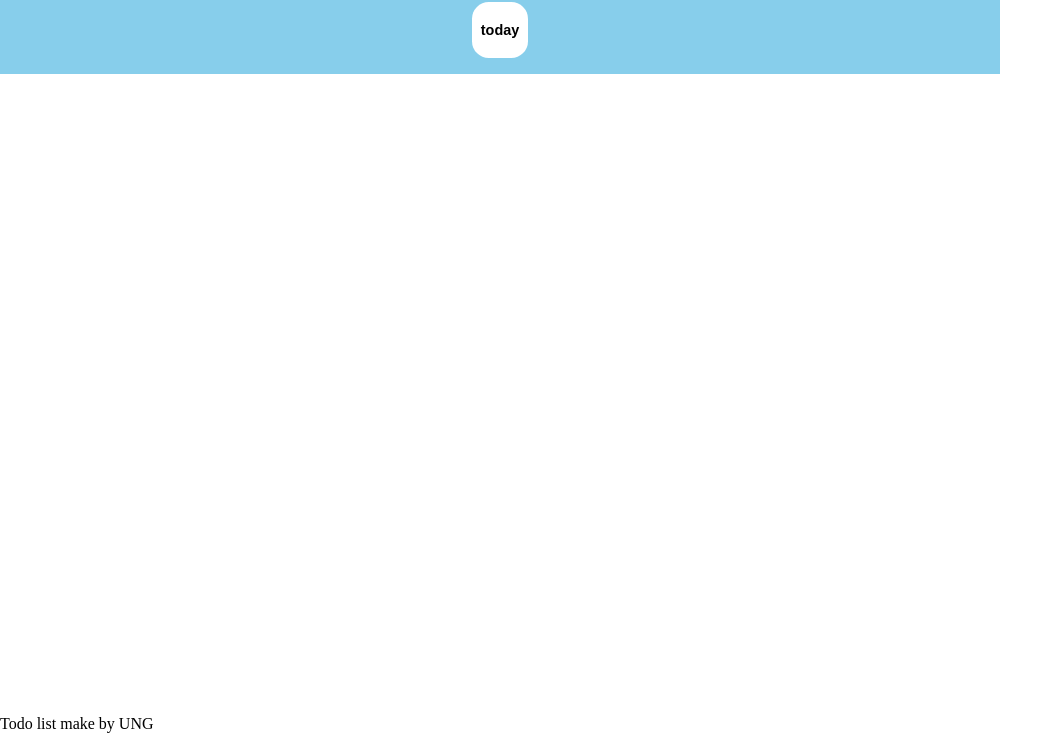
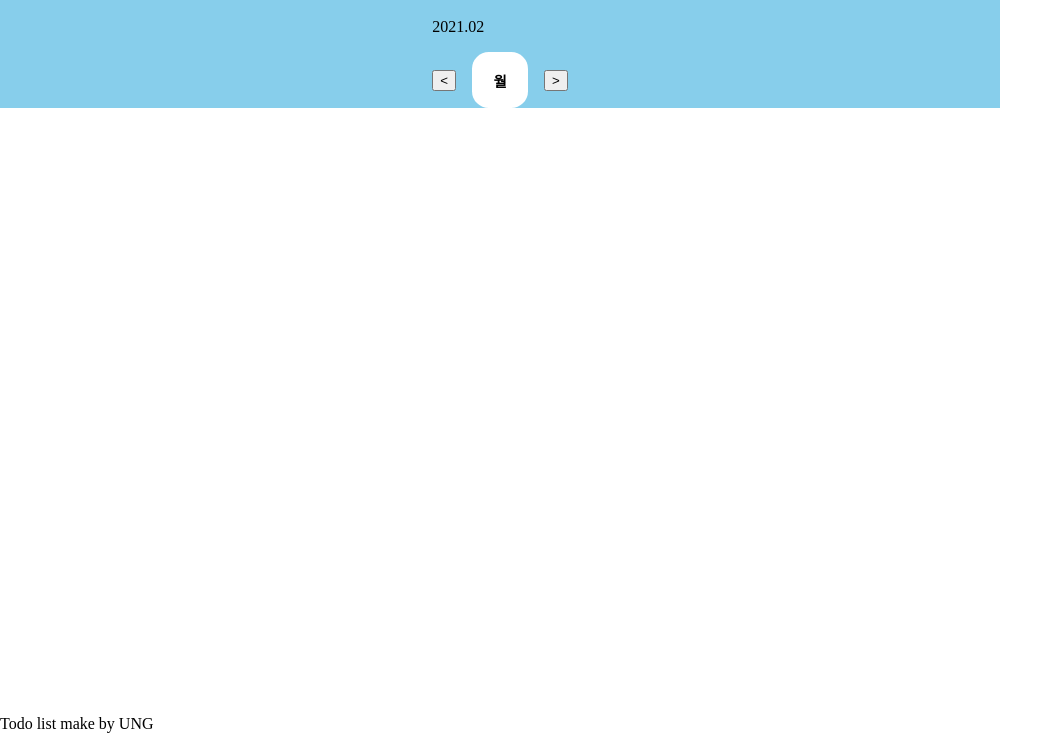
Before and after one commit to justdotiung/tstodolist, a website with bundled scripts: page index.html in a window 1280 px wide. Shown: the part 51-800 px from the top of the page, without its empty margins (0-1063 px from the left). Built offline with nearby package versions, Linux system fonts and the light colour scheme.

Commit message:
Weekly 단위 program 생성

```diff
--- a/src/app.ts
+++ b/src/app.ts
@@ -6,13 +6,23 @@ import { Header } from './components/header/header.js';
 import { ListItem } from './components/header/headerItem.js';
 import { HeaderList } from './components/header/headerList.js';
 import { HeadPopup } from './components/popup/headPopup.js';
+import DateCal from './utils/date.js';
 
 class App {
   constructor(private target: HTMLElement) {
-    const headItems = new ListItem('today');
+    const headItems = new ListItem('');
     const header = new Header(new HeaderList(headItems));
     const content = new Content();
     const footer = new Footer();
+
+    console.log(DateCal.getCurrentWeek());
+    console.log(DateCal.getNextWeek());
+    console.log(DateCal.getNextWeek());
+    console.log(DateCal.getPrevWeek());
+    console.log(DateCal.getSelectDays(new Date(2022, 1, 20)));
+    // console.log(dateCal.week);
+    // dateCal.currentWeek();
+    // console.log(dateCal.week);
 
     header.attachTo(target);
     content.attachTo(target);
--- a/src/components/header/header.ts
+++ b/src/components/header/header.ts
@@ -4,7 +4,7 @@ import { HeaderList } from './headerList.js';
 export class Header extends BaseComponent {
   constructor(list?: HeaderList) {
     super(`<header>
-						<h1 class="header__title">Todo List</h1>
+						<h1 class="header__title">Todo...</h1>
 				</header>`);
 
     list && list.attachTo(this.element);
--- a/src/components/header/headerItem.ts
+++ b/src/components/header/headerItem.ts
@@ -2,11 +2,11 @@ import { BaseComponent } from '../../pageComponent.js';
 
 export class ListItem extends BaseComponent {
   onClick: EventListener | undefined;
-  constructor(private text: string) {
-    super(`<li class="header__list__item"><button></button></li>`);
+  constructor(private _text: string) {
+    super(`<li class="header__list__item"><button><p>월</p></button></li>`);
 
     const button = this.element.querySelector('button') as HTMLButtonElement;
-    button.textContent = text;
+    // button.textContent = _text;
     button.onclick = (e: Event) => {
       this.onClick && this.onClick(e);
     };
@@ -17,9 +17,10 @@ export class ListItem extends BaseComponent {
   }
 
   get title(): string {
-    return this.text;
+    return this._text;
   }
-  // onClickHandler(e: Event): void {
-  //   this.onClick && this.onClick(e);
-  // }
+
+  set title(text: string) {
+    this._text = text;
+  }
 }
--- a/src/components/header/headerList.ts
+++ b/src/components/header/headerList.ts
@@ -1,10 +1,42 @@
 import { BaseComponent } from '../../pageComponent.js';
 import { ListItem } from './headerItem.js';
 
+type OnClickHandler = () => void;
+
 export class HeaderList extends BaseComponent {
+  private onPrev: OnClickHandler | undefined;
+  private onNext: OnClickHandler | undefined;
   constructor(item: ListItem | Array<ListItem>) {
-    super(`<ul class="header__list"></ul>`);
-    if (!Array.isArray(item)) item.attachTo(this.element);
-    else item.forEach((v) => v.attachTo(this.element));
+    super(`<div>
+            <p>2021.02</p>
+            <div class="header__diary">
+              <button class="diary__prev"> < </button>
+              <ul class="header__list"></ul>
+              <button class="diary__next"> > </button>
+            </div>
+          </div>`);
+
+    const ul = this.element.querySelector('.header__list') as HTMLUListElement;
+    if (!Array.isArray(item)) item.attachTo(ul);
+    else item.forEach((v) => v.attachTo(ul));
+
+    const prevBtn = this.element.querySelector('.diary__prev') as HTMLButtonElement;
+    const nextBtn = this.element.querySelector('.diary__next') as HTMLButtonElement;
+
+    prevBtn.addEventListener('click', () => {
+      this.onPrev && this.onPrev();
+    });
+
+    nextBtn.addEventListener('click', () => {
+      this.onNext && this.onNext();
+    });
+  }
+
+  setOnPrevListener(listener: OnClickHandler): void {
+    this.onPrev = listener;
+  }
+
+  setOnNextListener(listener: OnClickHandler): void {
+    this.onNext = listener;
   }
 }
--- /dev/null
+++ b/src/utils/date.ts
@@ -0,0 +1,98 @@
+type WeekData = {
+  year: number;
+  month: number;
+  day: number;
+  date: number;
+};
+type Week = 0 | 1 | 2 | 3 | 4 | 5 | 6;
+
+export default class DateCal {
+  private static week: Array<WeekData> = DateCal.getSelectDays(new Date(Date.now()));
+
+  /**
+   * 선택한 날짜의 한주를 가져온다.
+   * @param { Date }fullyear fullyear
+   */
+  static getSelectDays(fullyear: Date): Array<WeekData> {
+    const array: Array<WeekData> = [];
+    const thisMonth = fullyear;
+    const day = thisMonth.getDay();
+    const date = thisMonth.getDate();
+    const year = thisMonth.getFullYear();
+    const firstDay = new Date(thisMonth.getFullYear(), thisMonth.getMonth(), 1).getDate();
+    const lastDay = new Date(thisMonth.getFullYear(), thisMonth.getMonth() + 1, 0).getDate();
+    const currentMonth = thisMonth.getMonth();
+
+    let nowDate = thisMonth;
+    if (day === 0) {
+      //sunday
+      for (let i = 1; i <= 7; i++) {
+        nowDate.setDate(date + i - 7);
+        array.push({ year: nowDate.getFullYear(), month: nowDate.getMonth() + 1, day: nowDate.getDay(), date: nowDate.getDate() });
+      }
+    } else {
+      //other
+      let memoCountDay = 0;
+      let memoPrevMonthLastDay = 0;
+      for (let i = 1; i <= 7; i++) {
+        const setDay = date + i - day;
+        if (setDay < firstDay) {
+          memoPrevMonthLastDay = new Date(year, currentMonth, 0).getDate();
+          nowDate = new Date(nowDate.getFullYear(), currentMonth - 1, memoPrevMonthLastDay - day + i + 1);
+          array.push({ year: nowDate.getFullYear(), month: nowDate.getMonth() + 1, day: nowDate.getDay(), date: nowDate.getDate() });
+        } else if (setDay > lastDay) {
+          nowDate = new Date(year, currentMonth + 1, i - day - memoCountDay);
+          array.push({ year: nowDate.getFullYear(), month: nowDate.getMonth() + 1, day: nowDate.getDay(), date: nowDate.getDate() });
+        } else {
+          nowDate = new Date(year, currentMonth, date + i - day);
+          array.push({ year: nowDate.getFullYear(), month: nowDate.getMonth() + 1, day: nowDate.getDay(), date: nowDate.getDate() });
+          memoCountDay = nowDate.getDay() - 1;
+        }
+      }
+    }
+    return array;
+  }
+
+  /**
+   * 차주를 가져온다.
+   * @param {Week} day 해당 요일
+   */
+  static getNextWeek(day: Week = 0): Array<WeekData> {
+    const idx = day;
+    const checkDay = DateCal.week[idx];
+    const nextDate = new Date(checkDay.year, checkDay.month - 1, checkDay.date + 7);
+    const lastDay = new Date(checkDay.year, checkDay.month - 1, 0).getDate();
+    if (checkDay.date + 7 > lastDay) {
+      DateCal.week = this.getSelectDays(new Date(checkDay.year, checkDay.month - 1, checkDay.date + 7 - lastDay));
+    } else {
+      DateCal.week = this.getSelectDays(nextDate);
+    }
+
+    return DateCal.week;
+  }
+
+  /**
+   * 전주를 가져온다
+   * @param {Week} day 해당 요일
+   */
+  static getPrevWeek(day: Week = 0): Array<WeekData> {
+    const idx = day;
+    const checkDay = DateCal.week[idx];
+    const prevDate = new Date(checkDay.year, checkDay.month - 1, checkDay.date - 7);
+    if (checkDay.date - 7 < 1) {
+      const lastDay = new Date(checkDay.year, checkDay.month - 1, 0).getDate();
+      DateCal.week = this.getSelectDays(new Date(checkDay.year, checkDay.month - 2, lastDay + checkDay.date - 7));
+    } else {
+      DateCal.week = this.getSelectDays(prevDate);
+    }
+    return DateCal.week;
+  }
+
+  /**
+   * 금주를 가져온다.
+   * @param fullyear new Date() use
+   */
+  static getCurrentWeek(): Array<WeekData> {
+    return this.getSelectDays(new Date(Date.now()));
+  }
+}
--- a/style/style.css
+++ b/style/style.css
@@ -29,6 +29,13 @@ header {
   margin: 0.5rem 0 0.5rem;
 }
 
+.header__diary {
+  display: flex;
+  flex-direction: row;
+  justify-content: center;
+  align-items: center;
+}
+
 .header__list {
   list-style: none;
   display: flex;
@@ -36,7 +43,6 @@ header {
   justify-content: center;
   padding: 0;
   margin: 0;
-  margin-bottom: 1rem;
 }
 
 .header__list__item {
```
Also changed, not shown: dist/app.js, dist/components/header/header.js, dist/components/header/headerItem.js, dist/components/header/headerList.js, dist/utils/date.js (added).
